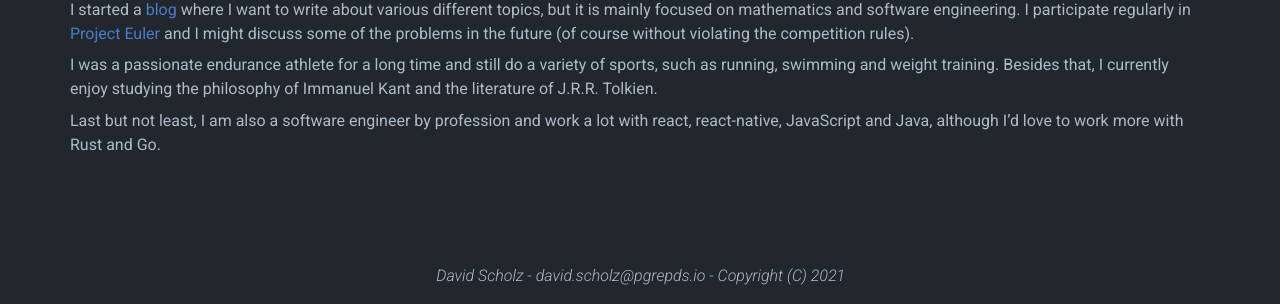
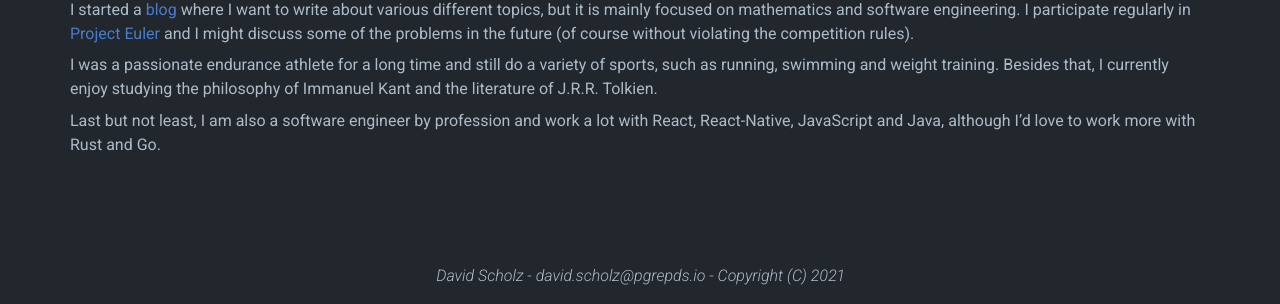
Before and after one commit to pgrepds/pgrepds.github.io, a Jekyll site: the page built from index.html, in a window 1280 px wide. Shown: the part 1307-1611 px from the top of the page. Built offline with Jekyll 4.4.1, drawn with Linux system fonts in a browser that asks for light colours; nearby versions of some CDN libraries; a style sheet for code colours, icons or effects is not loaded.

Commit message:
minor fix

```diff
--- a/_data/about.yml
+++ b/_data/about.yml
@@ -19,4 +19,4 @@
 
     I was a passionate endurance athlete for a long time and still do a variety of sports, such as running, swimming and weight training. Besides that, I currently enjoy studying the philosophy of Immanuel Kant and the literature of J.R.R. Tolkien.
 
-    Last but not least, I am also a software engineer by profession and work a lot with react, react-native, JavaScript and Java, although I'd love to work more with Rust and Go.
+    Last but not least, I am also a software engineer by profession and work a lot with React, React-Native, JavaScript and Java, although I'd love to work more with Rust and Go.
```
